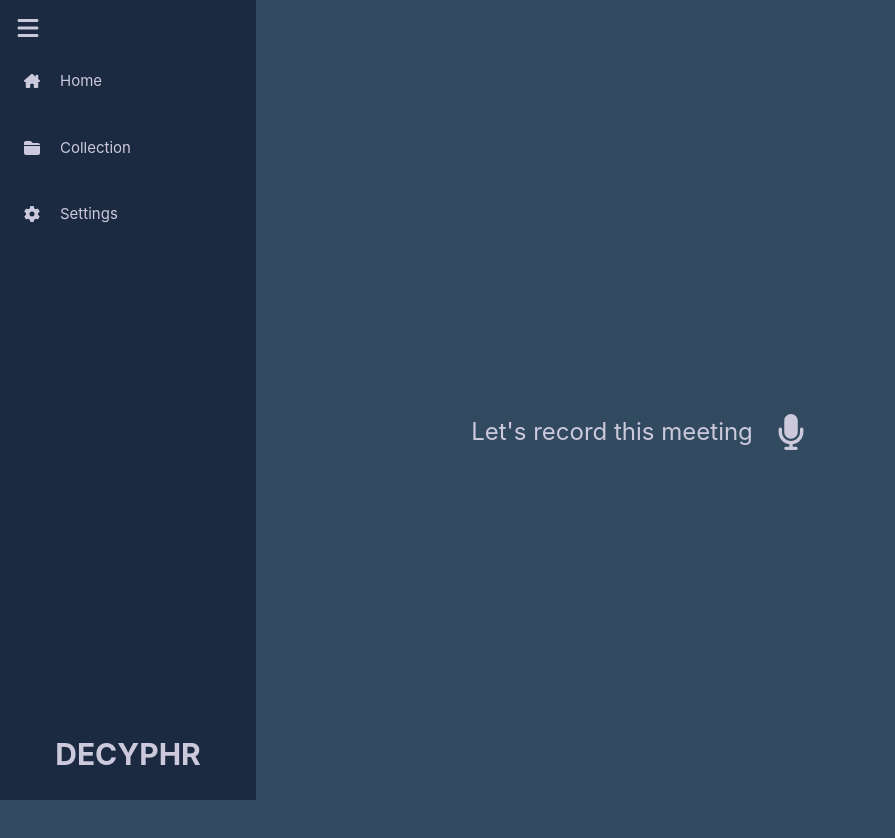
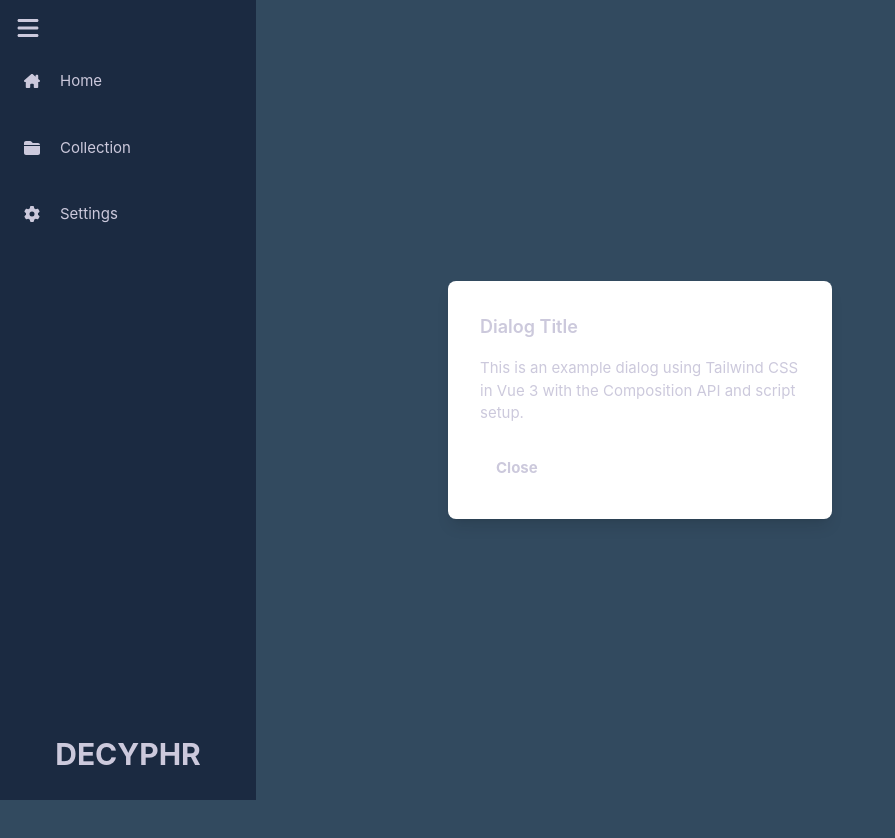
Before and after one commit to Enn3ss/decyphr, a Vue app: page / in a window 1280 px wide. Both pictures are taken after a click on the icon 28 px from the left and 28 px from the top of the page. Shown: the top 838 px of the page, without its empty margins (0-895 px from the left). Built offline with nearby package versions, Linux system fonts and the light colour scheme.

Commit message:
Michael implement dialog and two way binding

```diff
--- /dev/null
+++ b/src/DialogTest.vue
@@ -0,0 +1,31 @@
+<template>
+  <div
+    v-if="modelValue"
+    class="fixed inset-0 bg-gray-600 bg-opacity-50 flex justify-center items-center"
+  >
+    <div class="bg-white p-8 rounded-lg shadow-lg max-w-sm w-full">
+      <h2 class="text-lg font-semibold mb-4">
+        Dialog Title
+      </h2>
+      <p class="mb-6">
+        This is an example dialog using Tailwind CSS in Vue 3 with the Composition API and script setup.
+      </p>
+      <button
+        class="bg-blue-500 hover:bg-blue-700 text-black font-bold py-2 px-4 rounded"
+        @click="close"
+      >
+        Close
+      </button>
+    </div>
+  </div>
+</template>
+
+<script setup lang="ts">
+import { defineModel } from 'vue';
+
+const modelValue = defineModel<boolean>({required: true, default: false});
+
+function close() {
+  modelValue.value = false;
+}
+</script>
--- a/src/SidebarMenu.vue
+++ b/src/SidebarMenu.vue
@@ -1,4 +1,5 @@
 <template>
+  <app-dialog v-model="isOpen" />
   <div class="flex h-full">
     <div
       :class="`bg-navy-700 text-pink w-64 py-7 px-2 absolute inset-y-0 left-0 transform
@@ -45,6 +46,7 @@
 
 <script setup lang="ts">
 import { ref } from 'vue';
+import AppDialog from './DialogTest.vue'
 import MenuIcon from '@/assets/icons/bars-solid.svg'
 import HomeIcon from '@/assets/icons/house-chimney-solid.svg'
 import FolderIcon from '@/assets/icons/folder-closed-solid.svg'
```
